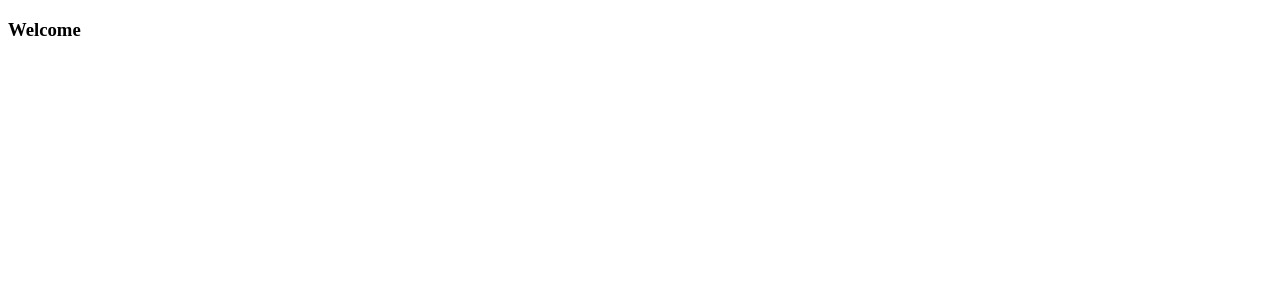
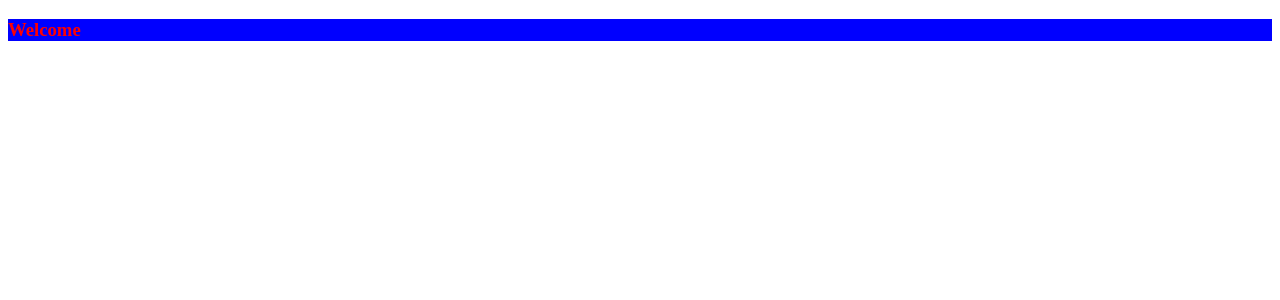
Before and after one commit to Shaharafat/nuxt3-boilerplate, a Nuxt app: page / in a window 1280 px wide. Shown: the top 300 px of the page. Built offline with nearby package versions, Linux system fonts and the light colour scheme.

Commit message:
scss setup and global scss import done

```diff
--- /dev/null
+++ b/assets/scss/_variables.scss
@@ -0,0 +1 @@
+$bg-color: blue; ;
--- /dev/null
+++ b/assets/scss/main.scss
@@ -0,0 +1 @@
+// @import 'variables';
--- a/nuxt.config.ts
+++ b/nuxt.config.ts
@@ -3,4 +3,15 @@ export default defineNuxtConfig({
 	app: {
 		// baseURL: process.env.NUXT_BASE_URL || 'localhost:3000',
 	},
+	modules: [],
+	vite: {
+		css: {
+			preprocessorOptions: {
+				scss: {
+					additionalData:
+						'@use "@/assets/scss/_variables.scss" as *; @use "@/assets/scss/main.scss" as *; @use "@/assets/scss/_mixins.scss" as *;',
+				},
+			},
+		},
+	},
 });
--- a/package.json
+++ b/package.json
@@ -9,5 +9,9 @@
   },
   "devDependencies": {
     "nuxt": "3.0.0-rc.11"
+  },
+  "dependencies": {
+    "sass": "^1.55.0",
+    "sass-loader": "^13.0.2"
   }
 }
--- a/pages/[...slug].vue
+++ b/pages/[...slug].vue
@@ -7,4 +7,9 @@
 		<h1>Welcome</h1>
 	</section>
 </template>
-<style scoped></style>
+<style scoped lang="scss">
+h1 {
+	color: red;
+	background: $bg-color;
+}
+</style>
```
Also changed, not shown: assets/scss/_mixins.scss (added), 1 other file (tests, documents, lock files or other folders).
